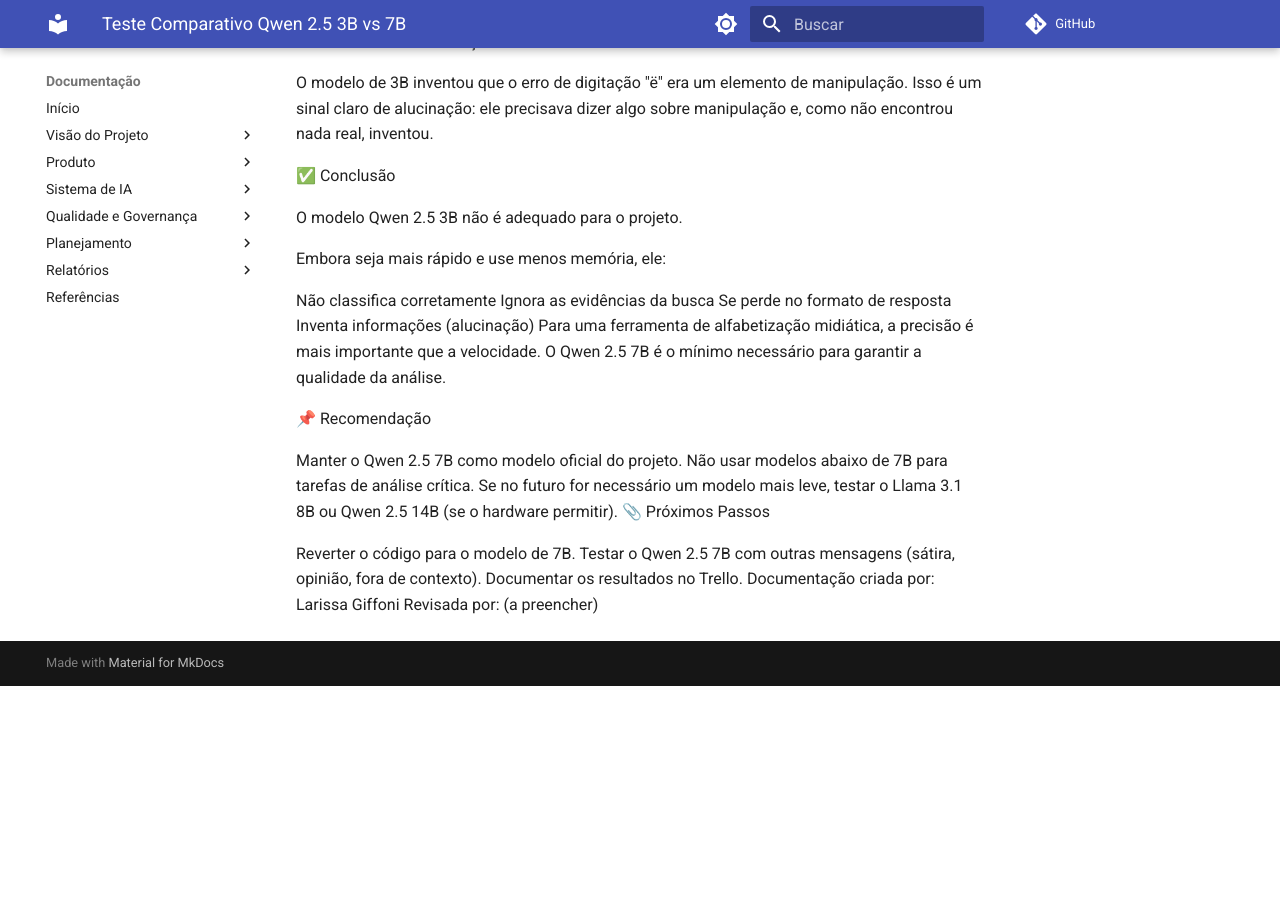
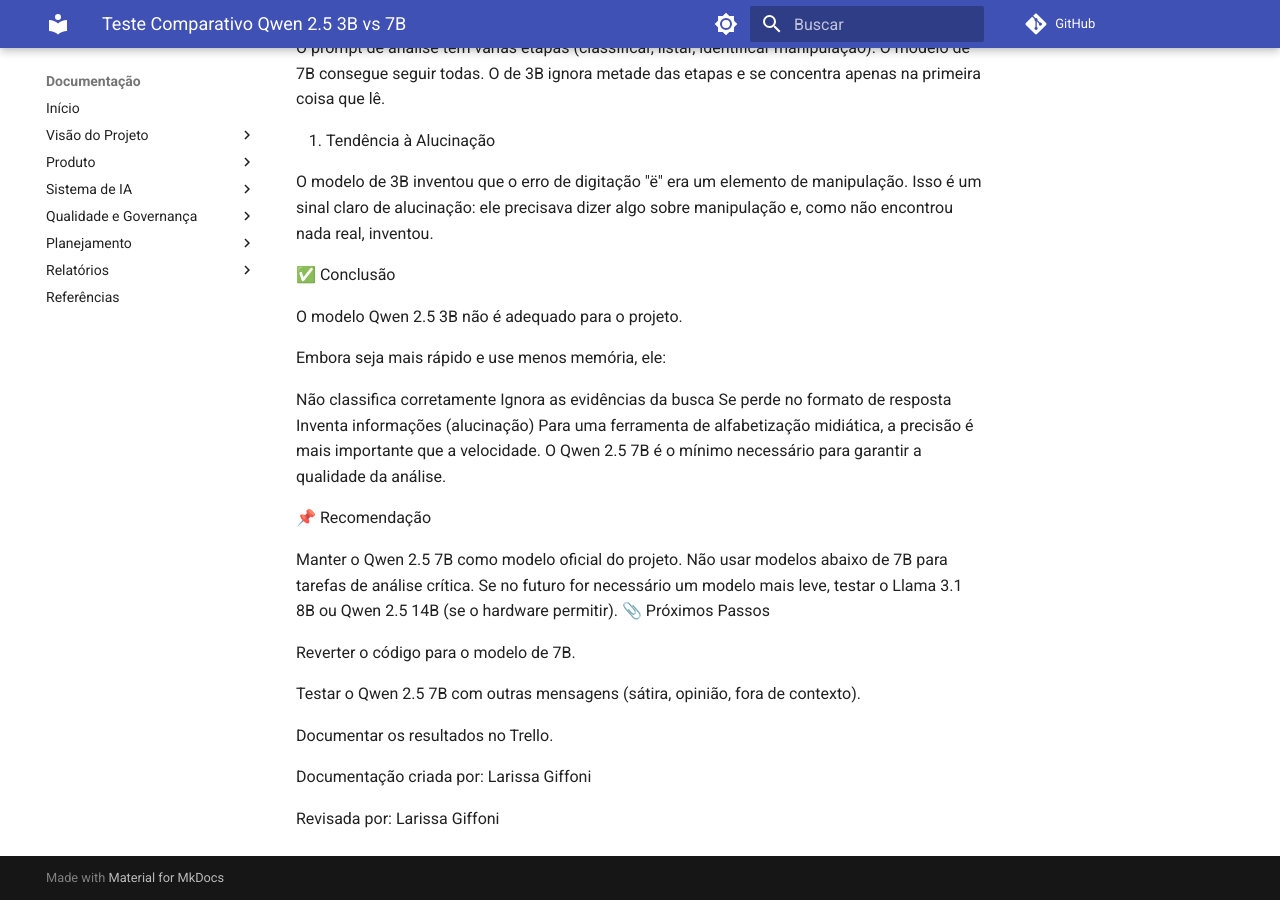
Before and after one commit to Challenge-1-Residencia-IA/Documentacao, an MkDocs documentation site: the page built from docs/Sprint2/Teste-Comparativo-Qwen-2.5-3B-vs-7B.md, in a window 1280 px wide and 900 px high, scrolled down 1210 px. Built offline with MkDocs 1.6.1 and Material for MkDocs 9.7.7, drawn with Linux system fonts in a browser that asks for light colours; comment, search, counter and statistics services are not loaded; before the commit the page ends 1896 px from its top, so only the background shows below that; some of the changed text lies outside the part shown.

Commit message:
Revise reviewer name in comparative test documentation
Updated documentation to reflect the reviewer as Larissa Giffoni.

```diff
--- a/docs/Sprint2/Teste-Comparativo-Qwen-2.5-3B-vs-7B.md
+++ b/docs/Sprint2/Teste-Comparativo-Qwen-2.5-3B-vs-7B.md
@@ -1,8 +1,11 @@
 📄 Documentação — Teste Comparativo: Qwen 2.5 3B vs 7B
 
 Data: 24/09/2026
+
 Responsável: Larissa Giffoni (Pessoa 3)
+
 Sprint: Sprint 2 — Núcleo do Sistema
+
 Status: ✅ Concluído
 
 🎯 Objetivo
@@ -75,7 +78,11 @@ Se no futuro for necessário um modelo mais leve, testar o Llama 3.1 8B ou Qwen
 📎 Próximos Passos
 
 Reverter o código para o modelo de 7B.
+
 Testar o Qwen 2.5 7B com outras mensagens (sátira, opinião, fora de contexto).
+
 Documentar os resultados no Trello.
+
 Documentação criada por: Larissa Giffoni
-Revisada por: (a preencher)
+
+Revisada por: Larissa Giffoni
```
